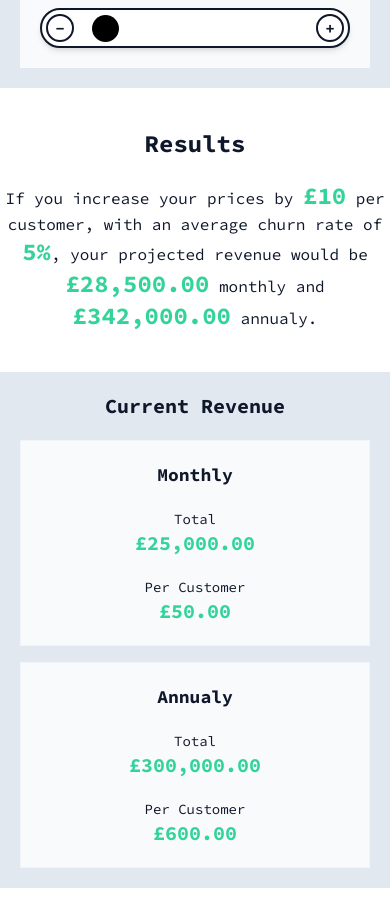
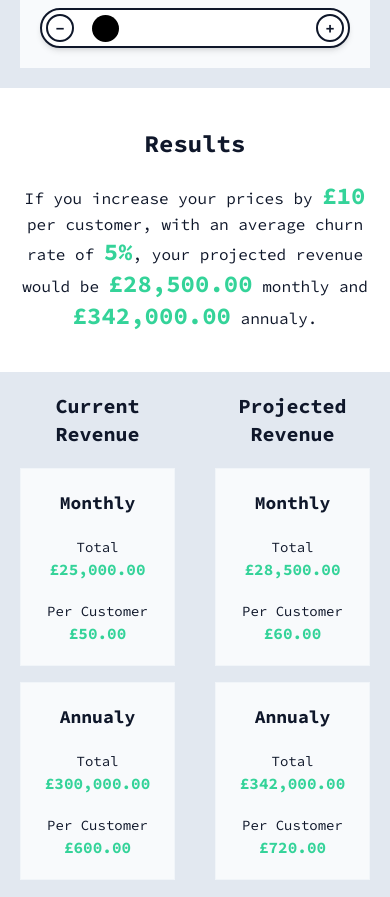
Before and after one commit to brandymedia/price-increase-calculator, a website: page index.html in a window 390 px wide. Shown: the part 1100-1997 px from the top of the page. Drawn offline with Linux system fonts and the light colour scheme.

Commit message:
updated results layout

```diff
--- a/app.js
+++ b/app.js
@@ -71,6 +71,18 @@
         const revenueIncreaseFixed = document.querySelector('.revenue-increase-fixed');
 
         currentRevenuePeriod.addEventListener('change', () => {
+            // params = new URLSearchParams(location.search);
+            // let periodParam = params.get('period');
+            // params.set('period', currentRevenuePeriodOption);
+            console.log(currentRevenuePeriodOption);
+
+            // window.addEventListener('load', () => {
+            //     if (periodParam) {
+            //         // currentRevenuePeriodOption.value = periodParam;
+            //         console.log('yep');
+            //     }
+            // });
+
             calculate();
         });
 
@@ -113,8 +125,6 @@
             newCustomerTotal = customerTotal;
         }
 
-        console.log(newCustomerTotal);
-
         if (revenueIncreaseTypeOption === 'fixed') {
             projectedMonthlyRevenueTotal = (currentMonthlyRevenuePerCustomer + revenueIncrease) * newCustomerTotal;
             projectedMonthlyRevenueTotalPerCustomer = currentMonthlyRevenuePerCustomer + revenueIncrease;
@@ -131,17 +141,18 @@
 
         if (projectedMonthlyRevenueTotal < currentMonthlyRevenueTotal) {
             warningText = `<div class="bg-red-500 text-red-50 mt-5 p-5 flex items-center justify-center">
-                <div class="mr-5"><i class="fas fa-exclamation-triangle text-2xl"></i></div>
+                <div class="mr-3"><i class="fas fa-exclamation-triangle text-2xl"></i></div>
                 <div>Your projected revenue is less than your current revenue.</div>
             </div>`
         }
 
         results.innerHTML = `
-            <h3 class="text-2xl mb-5">Results</h3>
-
-            <p>If you increase your prices by <strong class="text-2xl text-emerald-400">${revenueIncreaseTypeOption === 'fixed' ? `£` : ''}${ revenueIncrease }${revenueIncreaseTypeOption !== 'fixed' ? `%` : ''}</strong> per customer, with an average churn rate of <strong class="text-2xl text-emerald-400">${ churnRate }%</strong>, your projected revenue would be <strong class="text-2xl ${ projectedMonthlyRevenueTotal < currentMonthlyRevenueTotal ? 'text-red-400' : 'text-emerald-400' }">£${ thousands_separators(projectedMonthlyRevenueTotal.toFixed(2)) }</strong> monthly and <strong class="text-2xl ${ projectedMonthlyRevenueTotal < currentMonthlyRevenueTotal ? 'text-red-400' : 'text-emerald-400' }">£${ thousands_separators(projectedAnnualRevenueTotal.toFixed(2)) }</strong> annualy.</p>
+            <div class="px-5 md:px-0">
+                <h3 class="text-2xl mb-5">Results</h3>
+                <p>If you increase your prices by <strong class="text-2xl text-emerald-400">${revenueIncreaseTypeOption === 'fixed' ? `£` : ''}${ revenueIncrease }${revenueIncreaseTypeOption !== 'fixed' ? `%` : ''}</strong> per customer, with an average churn rate of <strong class="text-2xl text-emerald-400">${ churnRate }%</strong>, your projected revenue would be <strong class="text-2xl ${ projectedMonthlyRevenueTotal < currentMonthlyRevenueTotal ? 'text-red-400' : 'text-emerald-400' }">£${ thousands_separators(projectedMonthlyRevenueTotal.toFixed(2)) }</strong> monthly and <strong class="text-2xl ${ projectedMonthlyRevenueTotal < currentMonthlyRevenueTotal ? 'text-red-400' : 'text-emerald-400' }">£${ thousands_separators(projectedAnnualRevenueTotal.toFixed(2)) }</strong> annualy.</p>
+            </div>
             ${ warningText }
-            <div class="grid grid-cols-1 md:grid-cols-2 gap-4 mt-10">
+            <div class="grid grid-cols-2 md:grid-cols-2 gap-0 md:gap-4 mt-10">
                 <div class="bg-slate-200 p-5">
                     <h4 class="text-xl font-bold mb-5">Current Revenue</h4>
                     <div class="grid grid-cols-1 md:grid-cols-2 gap-4">
@@ -149,22 +160,22 @@
                             <h5 class="text-lg mb-5 font-bold">Monthly</h5>
                             <div class="mb-5">
                                 <div class="text-sm">Total</div>
-                                <div class="text-emerald-400 font-bold text-xl">£${ thousands_separators(currentMonthlyRevenueTotal.toFixed(2)) }</div>
+                                <div class="text-emerald-400 font-bold text-base md:text-xl">£${ thousands_separators(currentMonthlyRevenueTotal.toFixed(2)) }</div>
                             </div>
                             <div>
                                 <div class="text-sm">Per Customer</div>
-                                <div class="text-emerald-400 font-bold text-xl">£${ thousands_separators(currentMonthlyRevenuePerCustomer.toFixed(2)) }</div>
+                                <div class="text-emerald-400 font-bold text-base md:text-xl">£${ thousands_separators(currentMonthlyRevenuePerCustomer.toFixed(2)) }</div>
                             </div>
                         </div>
                         <div class="bg-slate-50 border border-slate-100 p-5">
                             <h5 class="text-lg mb-5 font-bold">Annualy</h5>
                             <div class="mb-5">
                                 <div class="text-sm">Total</div>
-                                <div class="text-emerald-400 font-bold text-xl">£${ thousands_separators(currentAnnualRevenueTotal.toFixed(2)) }</div>
+                                <div class="text-emerald-400 font-bold text-base md:text-xl">£${ thousands_separators(currentAnnualRevenueTotal.toFixed(2)) }</div>
                             </div>
                             <div>
                                 <div class="text-sm">Per Customer</div>
-                                <div class="text-emerald-400 font-bold text-xl">£${ thousands_separators(currentAnnualRevenuePerCustomer.toFixed(2)) } </div>
+                                <div class="text-emerald-400 font-bold text-base md:text-xl">£${ thousands_separators(currentAnnualRevenuePerCustomer.toFixed(2)) } </div>
                             </div>
                         </div>
                     </div>
@@ -176,22 +187,22 @@
                             <h5 class="text-lg mb-5 font-bold">Monthly</h5>
                             <div class="mb-5">
                                 <div class="text-sm">Total</div>
-                                <div class="text-emerald-400 font-bold text-xl">£${ thousands_separators(projectedMonthlyRevenueTotal.toFixed(2)) }</div>
+                                <div class="${ projectedMonthlyRevenueTotal < currentMonthlyRevenueTotal ? 'text-red-400' : 'text-emerald-400' } font-bold text-base md:text-xl">£${ thousands_separators(projectedMonthlyRevenueTotal.toFixed(2)) }</div>
                             </div>
                             <div>
                                 <div class="text-sm">Per Customer</div>
-                                <div class="text-emerald-400 font-bold text-xl">£${ thousands_separators(projectedMonthlyRevenueTotalPerCustomer.toFixed(2)) }</div>
+                                <div class="text-emerald-400 font-bold text-base md:text-xl">£${ thousands_separators(projectedMonthlyRevenueTotalPerCustomer.toFixed(2)) }</div>
                             </div>
                         </div>
                         <div class="bg-slate-50 border border-slate-100 p-5">
                             <h5 class="text-lg mb-5 font-bold">Annualy</h5>
                             <div class="mb-5">
                                 <div class="text-sm">Total</div>
-                                <div class="text-emerald-400 font-bold text-xl">£${ thousands_separators(projectedAnnualRevenueTotal.toFixed(2)) }</div>
+                                <div class="${ projectedMonthlyRevenueTotal < currentMonthlyRevenueTotal ? 'text-red-400' : 'text-emerald-400' } font-bold text-base md:text-xl">£${ thousands_separators(projectedAnnualRevenueTotal.toFixed(2)) }</div>
                             </div>
                             <div>
                                 <div class="text-sm">Per Customer</div>
-                                <div class="text-emerald-400 font-bold text-xl">£${ thousands_separators(projectedAnnualRevenueTotalPerCustomer.toFixed(2)) } </div>
+                                <div class="text-emerald-400 font-bold text-base md:text-xl">£${ thousands_separators(projectedAnnualRevenueTotalPerCustomer.toFixed(2)) } </div>
                             </div>
                         </div>
                     </div>
--- a/index.html
+++ b/index.html
@@ -14,7 +14,7 @@
     <header>
         <div class="py-5 flex w-full justify-center flex-col md:flex-row items-center bg-slate-800 text-emerald-400">
             <i class="fas fa-chart-line text-3xl md:mr-5"></i>
-            <h1 class="text-3xl tracking-tight">Price Increase Calculator</h1>
+            <h1 class="text-3xl tracking-tight text-center">Price Increase Calculator</h1>
         </div>
     </header>
     <main>
@@ -115,7 +115,7 @@
                 </div>
             </div>
 
-            <div class="results w-full mt-10">
+            <div class="results my-10">
                 <div class="results-text"></div>
                 <div class="mb-5 md:mb-0 mt-10 no-print">
                     <button class="print p-4 bg-emerald-400 text-gray-800"><i class="fas fa-print"></i> Print</button>
```
Also changed, not shown: dist/output.css.
